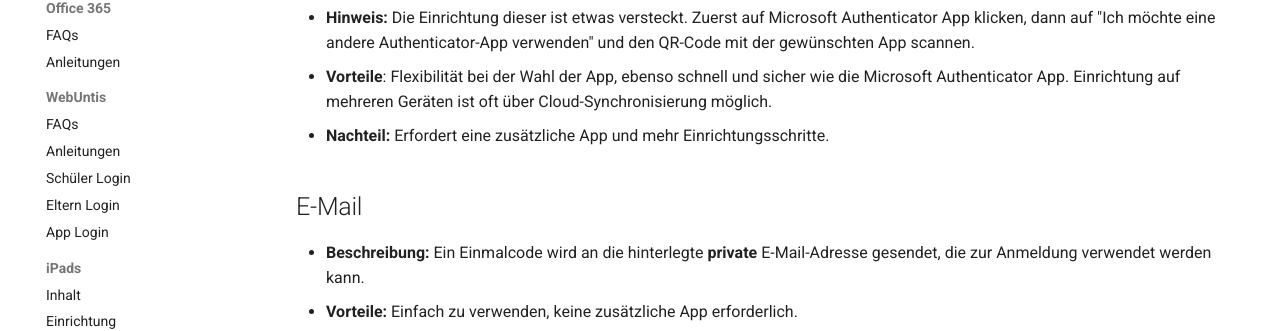
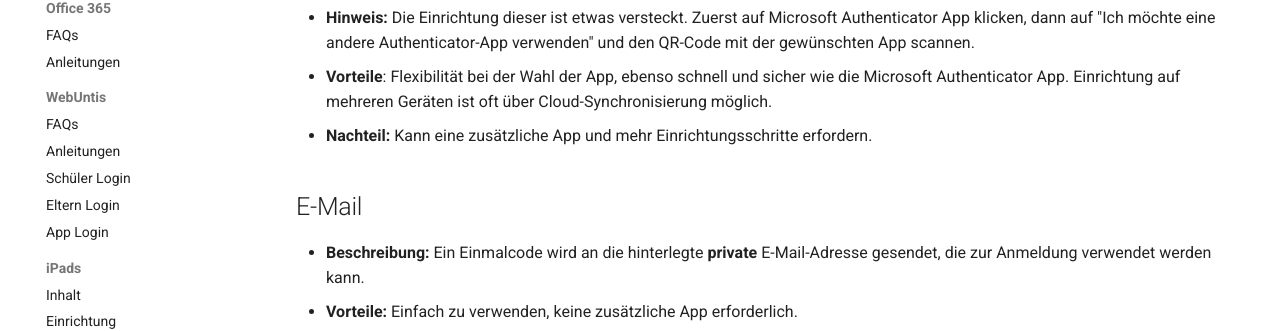
Before and after one commit to Paedagogium-Schwerin/paedagogium-schwerin.github.io, an MkDocs documentation site: the page built from docs/office365/mfa-methods.md, in a window 1280 px wide and 900 px high, scrolled down 517 px. Shown: the part 136-467 px from the top of the window. Built offline with MkDocs 1.6.1 and Material for MkDocs 9.7.7, drawn with Linux system fonts in a browser that asks for light colours.

Commit message:
update: clarify disadvantage of using other authenticator apps in MFA documentation

```diff
--- a/docs/office365/mfa-methods.md
+++ b/docs/office365/mfa-methods.md
@@ -11,7 +11,7 @@ Die Zwei-Faktor-Authentifizierung (MFA) ist ein Sicherheitsmechanismus, der eine
 - **Beschreibung:** Neben der Microsoft Authenticator App können auch andere Authenticator Apps wie Google Authenticator, die meisten Passwortmanager oder andere Sicherheitsanwendungen verwendet werden, die ebenfalls Einmalcodes generieren.
 - **Hinweis:** Die Einrichtung dieser ist etwas versteckt. Zuerst auf Microsoft Authenticator App klicken, dann auf "Ich möchte eine andere Authenticator-App verwenden" und den QR-Code mit der gewünschten App scannen.
 - **Vorteile**: Flexibilität bei der Wahl der App, ebenso schnell und sicher wie die Microsoft Authenticator App. Einrichtung auf mehreren Geräten ist oft über Cloud-Synchronisierung möglich.
-- **Nachteil:** Erfordert eine zusätzliche App und mehr Einrichtungsschritte.
+- **Nachteil:** Kann eine zusätzliche App und mehr Einrichtungsschritte erfordern.
 
 ## E-Mail
 - **Beschreibung:** Ein Einmalcode wird an die hinterlegte **private** E-Mail-Adresse gesendet, die zur Anmeldung verwendet werden kann.
```
